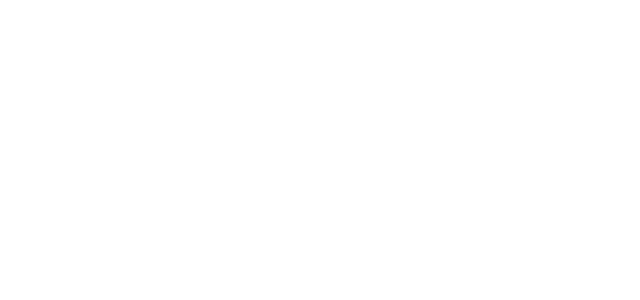
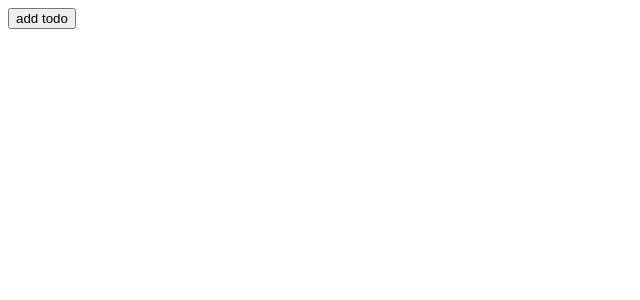
Before and after one commit to aysommer/to-do-list, a React (Vite) app: page / in a window 1280 px wide. Shown: the top 300 px of the page, without its empty margins (0-640 px from the left). Built offline with nearby package versions, Linux system fonts and the light colour scheme.

Commit message:
Simple store and logic.

```diff
--- a/src/App.tsx
+++ b/src/App.tsx
@@ -1,6 +1,17 @@
+import { useListStore } from "./store";
+
 function App() {
+   const { todos, addTodo } = useListStore();
+
    return (
-      <div></div>
+      <div>
+         <button onClick={addTodo}>
+            add todo
+         </button>
+         {todos.map((todo) => <div key={todo.id}>
+            {todo.text}
+         </div>)}
+      </div>
    )
 }
 
--- /dev/null
+++ b/src/store/index.ts
@@ -0,0 +1 @@
+export { default as useListStore } from './useListStore';
--- /dev/null
+++ b/src/store/useListStore.ts
@@ -0,0 +1,29 @@
+import type { Todo } from './../types';
+import { create } from 'zustand';
+
+type ListStore = {
+   todos: Todo[];
+   addTodo: () => void;
+};
+
+function getNewTodo() {
+   return {
+      id: crypto.randomUUID(),
+      text: 'Type some text...',
+      date: new Date()
+   }
+}
+
+const useListStore = create<ListStore>((set) => ({
+   todos: [],
+   addTodo() {
+      return set((state) => {
+         return {
+            ...state,
+            todos: [...state.todos, getNewTodo()]
+         }
+      })
+   }
+}));
+
+export default useListStore;
--- /dev/null
+++ b/src/types/ITodo.ts
@@ -0,0 +1,5 @@
+export type Todo = {
+   id: string;
+   text: string;
+   date: Date;
+};
--- /dev/null
+++ b/src/types/index.ts
@@ -0,0 +1 @@
+export type { Todo } from './ITodo';
--- a/tsconfig.json
+++ b/tsconfig.json
@@ -7,8 +7,7 @@
     "skipLibCheck": true,
 
     /* Bundler mode */
-    "moduleResolution": "bundler",
-    "allowImportingTsExtensions": true,
+    "moduleResolution": "node",
     "resolveJsonModule": true,
     "isolatedModules": true,
     "noEmit": true,
```
Also changed, not shown: 2 other files (tests, documents, lock files or other folders).
